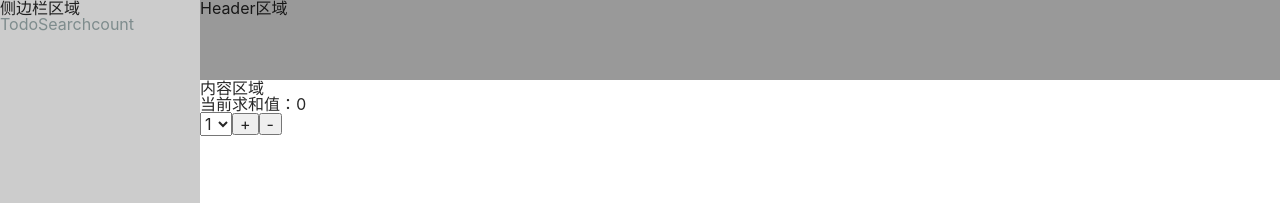
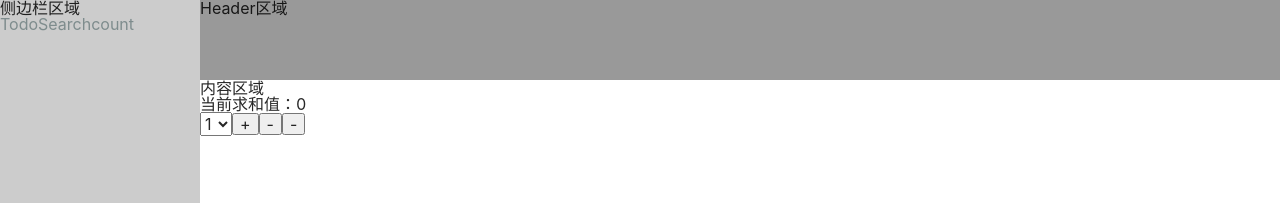
Before and after one commit to LewisLen/Recording, a React (Create React App) app in the folder React/React-cli/: page /count in a window 1280 px wide. Shown: the top 203 px of the page. Built offline with nearby package versions, Linux system fonts and the light colour scheme.

Commit message:
add:容器和UI组件分离react-redux

```diff
--- a/React/React-cli/package.json
+++ b/React/React-cli/package.json
@@ -15,7 +15,8 @@
     "react-redux": "^7.2.3",
     "react-router-dom": "^5.2.0",
     "react-scripts": "3.4.3",
-    "redux": "^4.0.5"
+    "redux": "^4.0.5",
+    "redux-thunk": "^2.3.0"
   },
   "scripts": {
     "start": "react-scripts start",
--- a/React/React-cli/src/store/actions.js
+++ b/React/React-cli/src/store/actions.js
@@ -4,6 +4,7 @@ import { DECREMENTVALUE, INCREMENTVALUE } from './constant';
 export const incrementvalue = data => ({type:INCREMENTVALUE,value:data});
 export const decrementvalue = data => ({type:DECREMENTVALUE,value:data});
 
+console.log(incrementvalue)
 // 异步action，action的值为函数，异步action中一般都会再调用同步action
 export const createAsyncAction = (data,time) => {
   // 这里已经时在store中，所以是有dispatch方法
--- /dev/null
+++ b/React/React-cli/src/store/connect.jsx
@@ -0,0 +1,31 @@
+// 引入UI组件
+import { connect } from 'react-redux';
+// 容器组件的store通过props传递
+// 引入connext用于链接UI组件与redux
+import CountUI from '../views/Count';
+import { createAsyncAction, decrementvalue, incrementvalue } from './actions';
+
+// connect第一次需传递两个参数，且参数必须是函数
+// 第一个参数函数的返回值会作为状态传递给UI组件，key/value形式
+// 这里是react-redux在调用该函数的时候已经调用了store.getState()，并且将state返回
+const mapStateToProps = (state) => {
+  const {count} = state
+  return {
+    count
+  }
+}
+// 第二个参数函数的返回值会作为操作状态的方法传递给UI组件
+const mapDispatchToProps = (dispatch) => {
+  return {
+    increment: (val) => {
+      // 执行redux的action
+      dispatch(incrementvalue(val))
+    },
+    decrement: val => dispatch(decrementvalue(val)),
+    incrementAsync: (val,time) => dispatch(createAsyncAction(val,time))
+  }
+}
+
+
+// 使用connect()()创建并暴露一个Count的容器组件
+export default connect(mapStateToProps,mapDispatchToProps)(CountUI)
--- a/React/React-cli/src/store/index.js
+++ b/React/React-cli/src/store/index.js
@@ -1,13 +1,12 @@
-import { createStore } from 'redux';
-// import { createStore,applyMiddleware } from 'redux';
+import { applyMiddleware, createStore } from 'redux';
+import thunk from 'redux-thunk';
 import reducer from './reducer';
-// import thunk from 'redux-thunk'
 
 // 用thunk中间件来使用异步action
 
 // 1. 创建store
 // 2. 建立reducer(函数)来管理store
-const store = createStore(reducer,window.__REDUX_DEVTOOLS_EXTENSION__ && window.__REDUX_DEVTOOLS_EXTENSION__()) // 创建数据存储仓库
+// const store = createStore(reducer,window.__REDUX_DEVTOOLS_EXTENSION__ && window.__REDUX_DEVTOOLS_EXTENSION__()) // 创建数据存储仓库
 // const store = createStore(reducer);
-// const store = createStore(reducer,applyMiddleware(thunk));
+const store = createStore(reducer,applyMiddleware(thunk));
 export default store;
--- a/React/React-cli/src/store/reducer.js
+++ b/React/React-cli/src/store/reducer.js
@@ -5,7 +5,6 @@ const initState = {
 };
 
 export default (state = initState,action) => {
-  console.log(action)
   const {type,value} = action;
   if(type === INCREMENTVALUE){
     let newState = JSON.parse(JSON.stringify(state)) //深度拷贝state
--- a/React/React-cli/src/views/Content.jsx
+++ b/React/React-cli/src/views/Content.jsx
@@ -1,6 +1,7 @@
 import React, { Component } from 'react'
 import { Route } from 'react-router-dom'
-import Count from './Count'
+import store from '../store'
+import Count from '../store/connect'
 import ProductDetail from './ProductDetail'
 import ProductList from './ProductList'
 import Todo from './Todo'
@@ -13,7 +14,9 @@ export default class Content extends Component {
         <Route path="/todo"><Todo/></Route>
         <Route path="/productList"><ProductList/></Route>
         <Route path="/productDetail/:id" component={ProductDetail}></Route>
-        <Route path="/count" component={Count}></Route>
+        <Route path="/count">
+          <Count store={store}/>
+        </Route>
       </div>
     )
   }
--- a/React/React-cli/src/views/Count.jsx
+++ b/React/React-cli/src/views/Count.jsx
@@ -1,27 +1,28 @@
 import React, { Component } from 'react';
-import store from '../store';
-import { decrementvalue, incrementvalue } from '../store/actions';
-
 export default class Count extends Component {
-  state = store.getState()
   componentDidMount(){
-    store.subscribe(this.storeChangeState)
+    console.log(this.props)
   }
   increment = () => {
     const selectVal = parseInt(this.selectNumber.value);
-    store.dispatch(incrementvalue(selectVal))
+    this.props.increment(selectVal)
   }
   decrement = () => {
     const selectVal = parseInt(this.selectNumber.value);
-    store.dispatch(decrementvalue(selectVal))
+    this.props.decrement(selectVal)
   }
+  incrementAsync = () => {
+    const selectVal = parseInt(this.selectNumber.value);
+    this.props.incrementAsync(selectVal,1000)
+  }
+
   storeChangeState = () => {
     this.setState({})
   }
   render() {
     return (
       <div>
-        <h1>当前求和值：{store.getState().count}</h1>
+        <h1>当前求和值：{this.props.count}</h1>
         <select ref={c => this.selectNumber = c}>
           <option value="1">1</option>
           <option value="2">2</option>
@@ -29,6 +30,7 @@ export default class Count extends Component {
         </select>
         <button onClick={this.increment}>+</button>
         <button onClick={this.decrement}>-</button>
+        <button onClick={this.incrementAsync}>-</button>
       </div>
     )
   }
```
Also changed, not shown: 2 other files (tests, documents, lock files or other folders).
